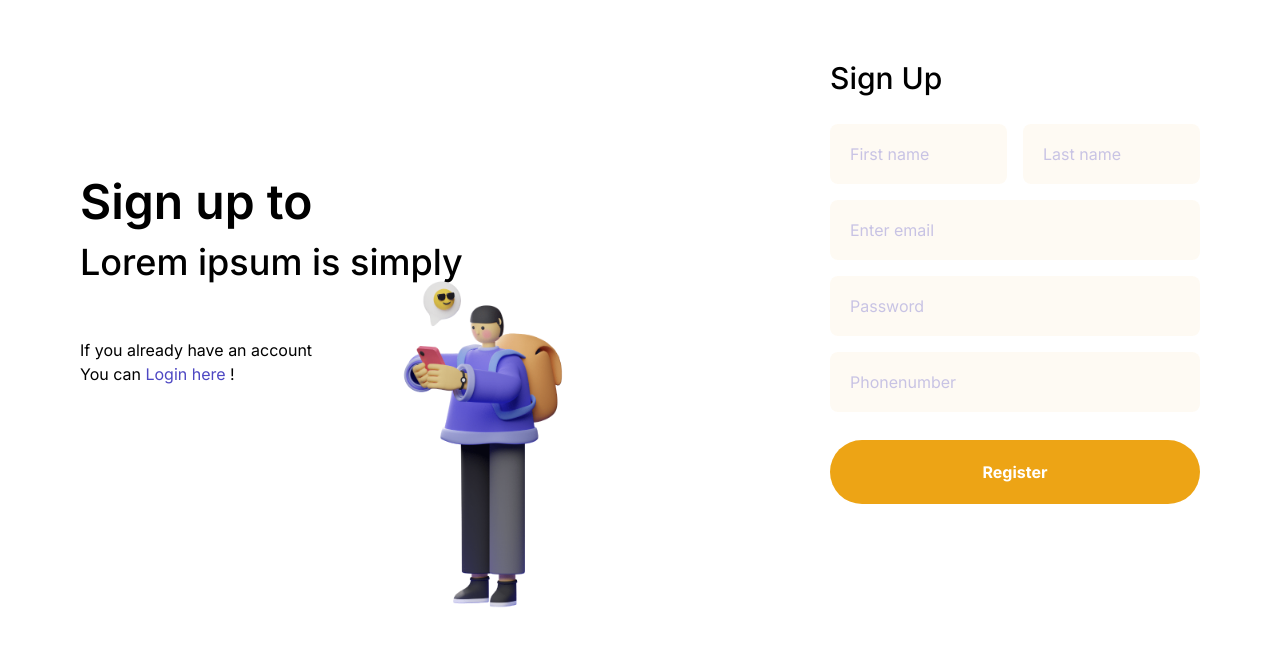
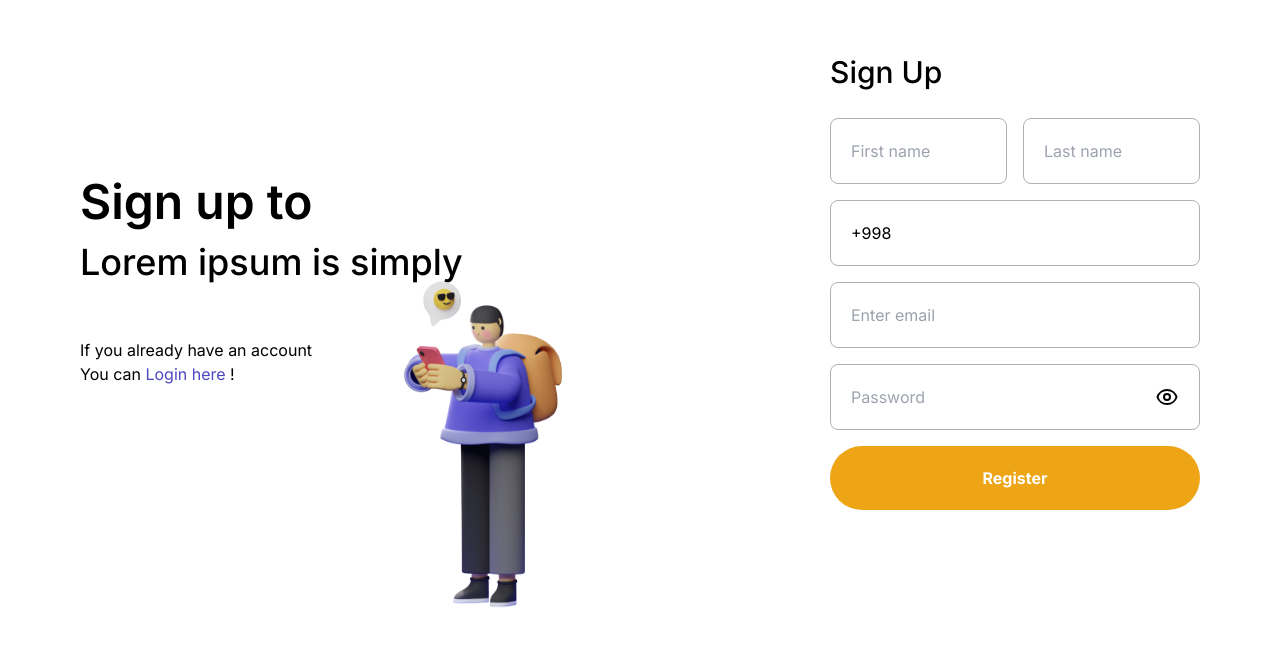
Before and after one commit to UlugbekAsadov/Electon-Frontend, a Next.js app: page /register in a window 1280 px wide. Shown: the part 118-764 px from the top of the page. Built offline with nearby package versions, Linux system fonts and the light colour scheme.

Commit message:
ELE-31: Implemented Custom Input

```diff
--- a/app/globals.css
+++ b/app/globals.css
@@ -8,6 +8,13 @@
   box-sizing: border-box;
 }
 
-.login__input {
-  @apply bg-orange-500 bg-opacity-5 placeholder:text-blue-700 placeholder:opacity-30 rounded-lg w-full p-5 leading-tight focus:outline-none;
+input::-webkit-outer-spin-button,
+input::-webkit-inner-spin-button {
+  -webkit-appearance: none;
+  margin: 0;
 }
+
+/* Firefox */
+input[type="number"] {
+  -moz-appearance: textfield;
+}
--- /dev/null
+++ b/components/common/index.ts
@@ -0,0 +1,2 @@
+export * from "./button";
+export * from "./input";
--- /dev/null
+++ b/components/common/input.tsx
@@ -0,0 +1,51 @@
+"use client";
+
+import React, { useState } from "react";
+import { InputProps } from "reactstrap";
+import { EyeIcon, EyeOffIcon } from "@heroicons/react/outline";
+
+interface IProps extends InputProps {
+  className?: string;
+  isError?: boolean;
+}
+
+export const Input = (props: IProps) => {
+  const [isVisible, setIsVisible] = useState<boolean>(false);
+
+  const getInputType = () => {
+    if (props.type === "password") {
+      return isVisible ? "text" : "password";
+    }
+
+    return props.type;
+  };
+
+  return (
+    <div
+      className={`${props.className} flex items-center px-5 border border-gray-500 rounded-lg`}
+    >
+      <input
+        {...props}
+        type={getInputType()}
+        className="focus:outline-none outline-none  w-full rounded-lg py-5"
+      />
+      {props.type === "password" && (
+        <div className="ml-2">
+          {isVisible ? (
+            <EyeOffIcon
+              onClick={setIsVisible.bind(null, false)}
+              width={24}
+              className="cursor-pointer"
+            />
+          ) : (
+            <EyeIcon
+              onClick={setIsVisible.bind(null, true)}
+              width={24}
+              className="cursor-pointer"
+            />
+          )}
+        </div>
+      )}
+    </div>
+  );
+};
--- a/components/sections/login-form.tsx
+++ b/components/sections/login-form.tsx
@@ -3,10 +3,11 @@ import Link from "next/link";
 import React, { useState } from "react";
 import { Button } from "../common/button";
 import { ILoginForm } from "@/shared/interfaces";
+import { Input } from "../common/input";
 
 const LoginForm = () => {
   const [credintials, setCredintials] = useState<ILoginForm>({
-    phoneNumber: 998,
+    phoneNumber: "+998",
     password: "",
   });
 
@@ -23,17 +24,17 @@ const LoginForm = () => {
       <h2 className="hidden md:block md:text-3xl font-medium mb-7">Sign In</h2>
       <form onSubmit={handleSubmit}>
         <div className="mb-9">
-          <input
-            className="login__input"
+          <Input
+            value={credintials.phoneNumber}
             name="phoneNumber"
-            type="number"
+            type="text"
             onChange={handlerChangeCredintials}
             placeholder="Phonenumber"
+            maxLength={16}
           />
         </div>
         <div className="mb-4">
-          <input
-            className="login__input"
+          <Input
             name="password"
             type="password"
             onChange={handlerChangeCredintials}
--- a/components/sections/register-form.tsx
+++ b/components/sections/register-form.tsx
@@ -1,6 +1,6 @@
 "use client";
 import { IRegisterForm } from "@/shared/interfaces";
-import { Button } from "../common/button";
+import { Button, Input } from "../common";
 import React, { useState } from "react";
 
 const RegisterForm = () => {
@@ -9,7 +9,7 @@ const RegisterForm = () => {
     lastName: "",
     email: "",
     password: "",
-    phoneNumber: 998,
+    phoneNumber: "+998",
   });
 
   const handlerChangeCredintials = (e: React.ChangeEvent<HTMLInputElement>) => {
@@ -25,15 +25,15 @@ const RegisterForm = () => {
       <h2 className="hidden md:block md:text-3xl font-medium mb-7">Sign Up</h2>
       <form onSubmit={handleSubmit}>
         <div className="mb-4 flex gap-4 justify-between items-center">
-          <input
-            className="login__input"
+          <Input
             name="firstName"
+            value={credintials.firstName}
             type="text"
             onChange={handlerChangeCredintials}
             placeholder="First name"
           />
-          <input
-            className="login__input"
+          <Input
+            value={credintials.lastName}
             name="lastName"
             type="text"
             onChange={handlerChangeCredintials}
@@ -42,8 +42,19 @@ const RegisterForm = () => {
         </div>
 
         <div className="mb-4">
-          <input
-            className="login__input"
+          <Input
+            value={credintials.phoneNumber}
+            name="phoneNumber"
+            maxLength={13}
+            type="text"
+            onChange={handlerChangeCredintials}
+            placeholder="Phonenumber"
+          />
+        </div>
+
+        <div className="mb-4">
+          <Input
+            value={credintials.email}
             name="email"
             type="email"
             onChange={handlerChangeCredintials}
@@ -52,22 +63,11 @@ const RegisterForm = () => {
         </div>
 
         <div className="mb-4">
-          <input
-            className="login__input"
+          <Input
             name="password"
             type="password"
             onChange={handlerChangeCredintials}
             placeholder="Password"
-          />
-        </div>
-
-        <div className="mb-7">
-          <input
-            className="login__input"
-            name="phoneNumber"
-            type="number"
-            onChange={handlerChangeCredintials}
-            placeholder="Phonenumber"
           />
         </div>
 
--- a/package.json
+++ b/package.json
@@ -16,12 +16,15 @@
     "axios": "^1.4.0",
     "eslint": "8.42.0",
     "eslint-config-next": "13.4.4",
+    "heroicons": "^1.0.4",
     "next": "13.4.4",
     "postcss": "8.4.24",
     "react": "18.2.0",
     "react-dom": "18.2.0",
     "react-query": "^3.39.3",
+    "reactstrap": "^9.2.0",
     "tailwindcss": "3.3.2",
-    "typescript": "5.1.3"
+    "typescript": "5.1.3",
+    "@heroicons/react": "^1.0.6"
   }
 }
--- a/shared/interfaces/auth.interface.ts
+++ b/shared/interfaces/auth.interface.ts
@@ -3,10 +3,10 @@ export interface IRegisterForm {
   lastName: string;
   email?: string;
   password: string;
-  phoneNumber: number;
+  phoneNumber: string;
 }
 
 export interface ILoginForm {
-  phoneNumber: number;
+  phoneNumber: string;
   password: string;
 }
--- a/tailwind.config.js
+++ b/tailwind.config.js
@@ -6,13 +6,6 @@ module.exports = {
     "./app/**/*.{js,ts,jsx,tsx,mdx}",
   ],
   theme: {
-    extend: {
-      backgroundImage: {
-        "gradient-radial": "radial-gradient(var(--tw-gradient-stops))",
-        "gradient-conic":
-          "conic-gradient(from 180deg at 50% 50%, var(--tw-gradient-stops))",
-      },
-    },
     colors: {
       black: "#292D32",
       blue: {
```
Also changed, not shown: shared/utils/index.ts (added), 1 other file (tests, documents, lock files or other folders).
